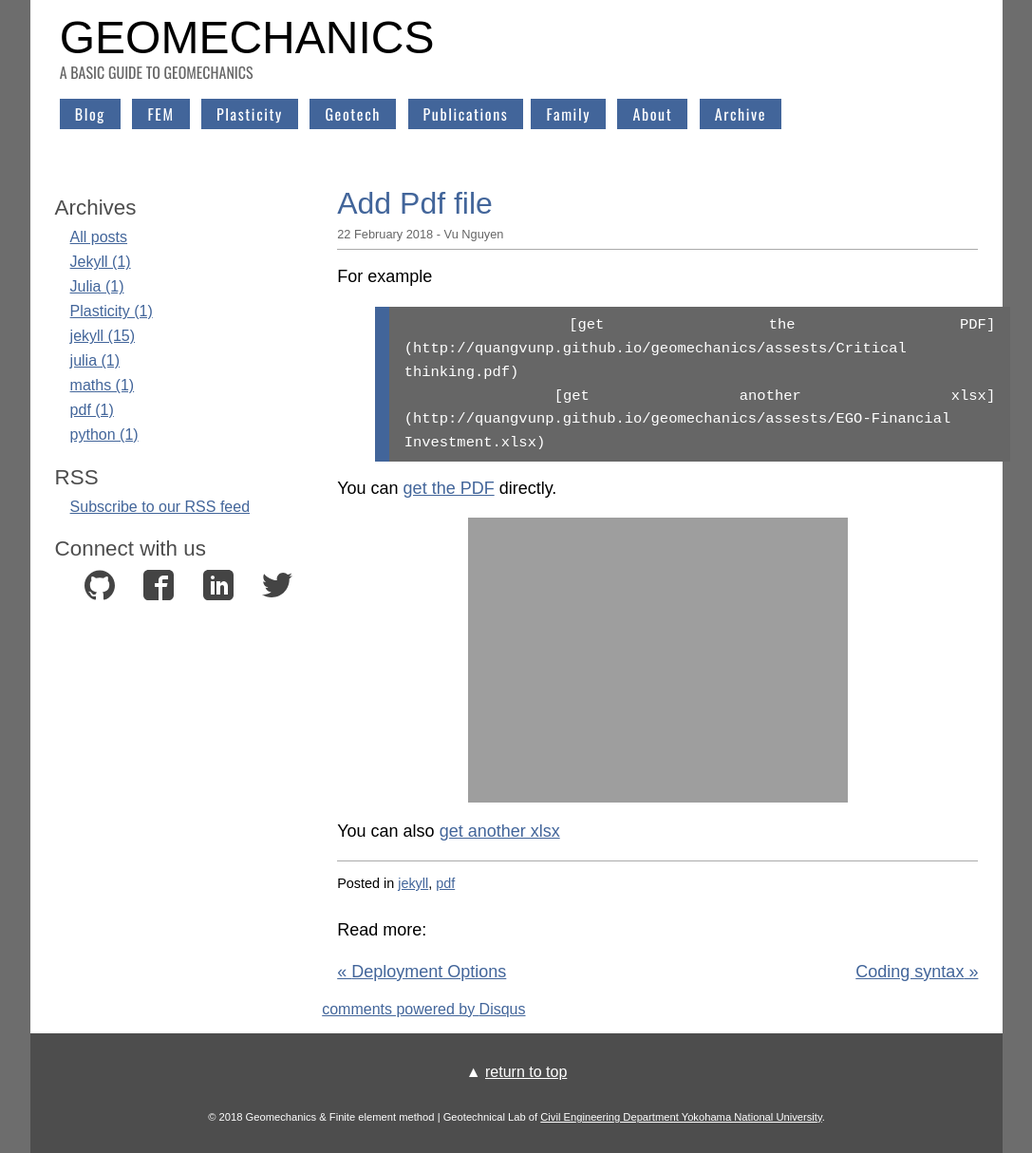
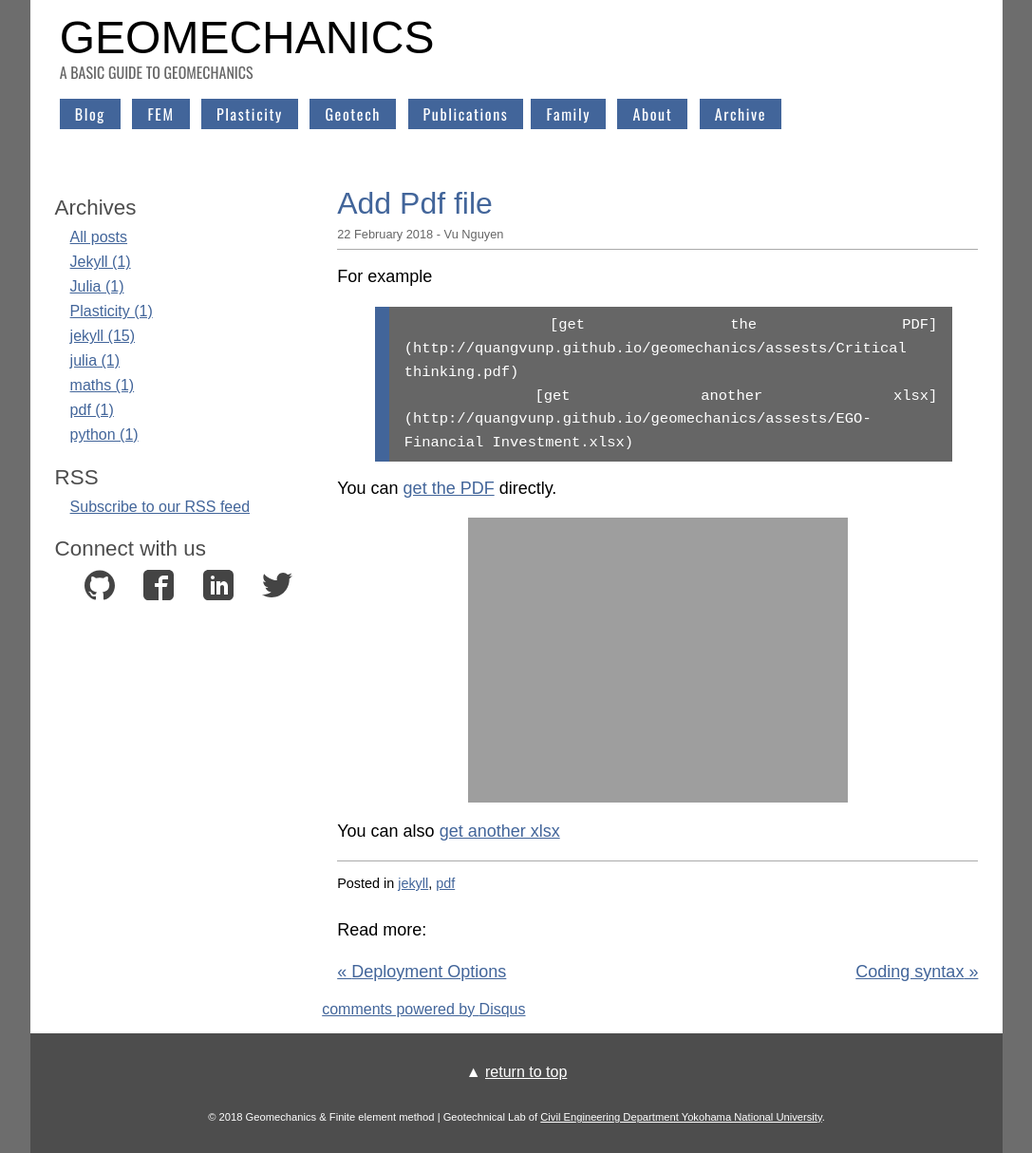
Before and after one commit to quangvunp/geomechanics, a Jekyll site: the page built from _posts/2018-02-22-add-pdf-files.md, in a window 1280 px wide. Shown: the whole page at 95% size, without its empty margins (96-1183 px from the left). Built offline with Jekyll 4.4.1, drawn with Linux system fonts in a browser that asks for light colours; comment, search, counter and statistics services are not loaded.

Commit message:
Update syntax-highlighting.scss

```diff
--- a/css/syntax-highlighting.scss
+++ b/css/syntax-highlighting.scss
@@ -1,7 +1,7 @@
 ---
 ---
 
-.highlight  {font: 85% 'Consolas', Georgia, serif; width:110%}
+.highlight  {font: 85% 'Consolas', Georgia, serif; width:100%}
 
 .highlight {
 
```
